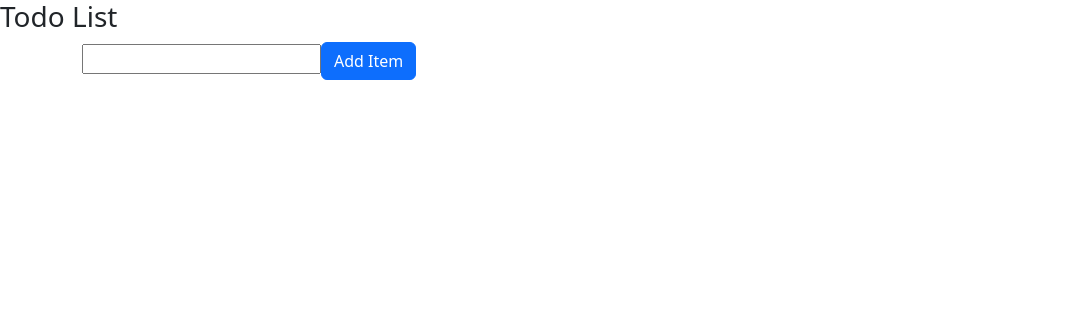
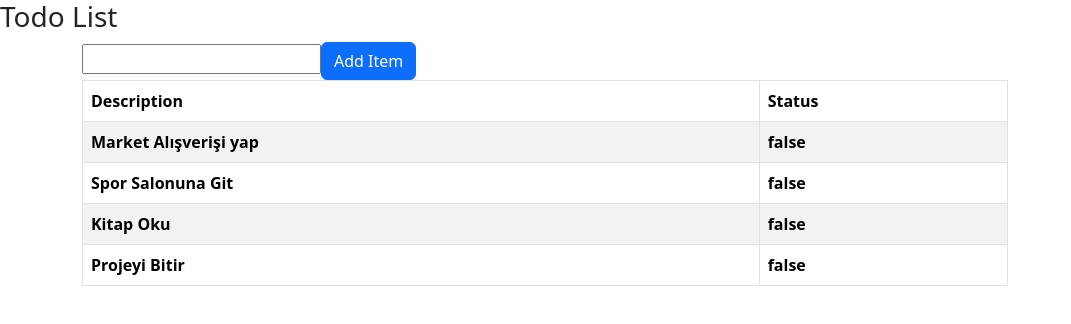
Before and after one commit to gurbuzysn/Angular-Practice, an Angular app: page / in a window 1280 px wide. Shown: the top 324 px of the page, without its empty margins (0-1071 px from the left). Built offline with nearby package versions, Linux system fonts and the light colour scheme.

Commit message:
Table olusturuldu

```diff
--- a/src/app/app.component.html
+++ b/src/app/app.component.html
@@ -14,8 +14,19 @@
         <button class="btn btn-primary">Add Item</button>
       </div>
 
-      <table>
-
+      <table class="table table-bordered table-striped table-hover">
+        <thead>
+          <tr>
+            <th>Description</th>
+            <th>Status</th>
+          </tr>
+        </thead>
+        <tbody>
+          <tr *ngFor="let item of model.items">
+            <th>{{ item.description }}</th>
+            <th>{{ item.status }}</th>
+          </tr>
+        </tbody>
       </table>
 
     </div>
```
